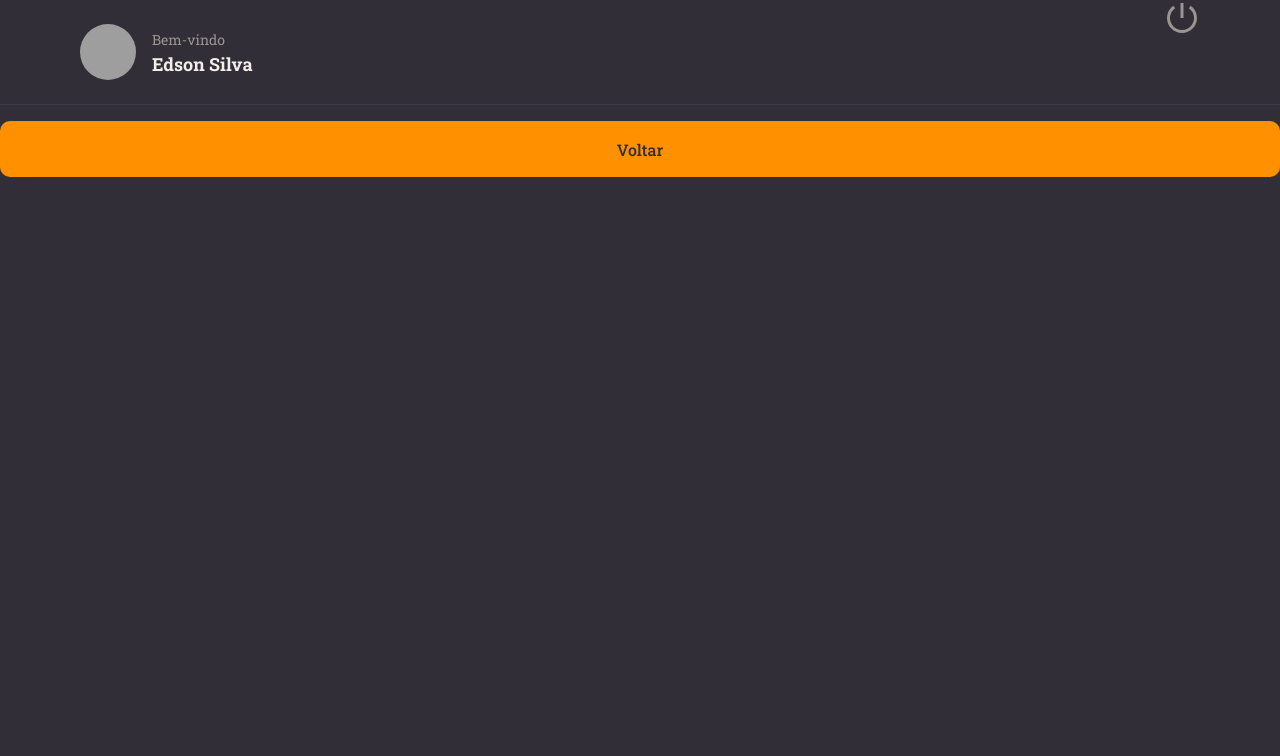
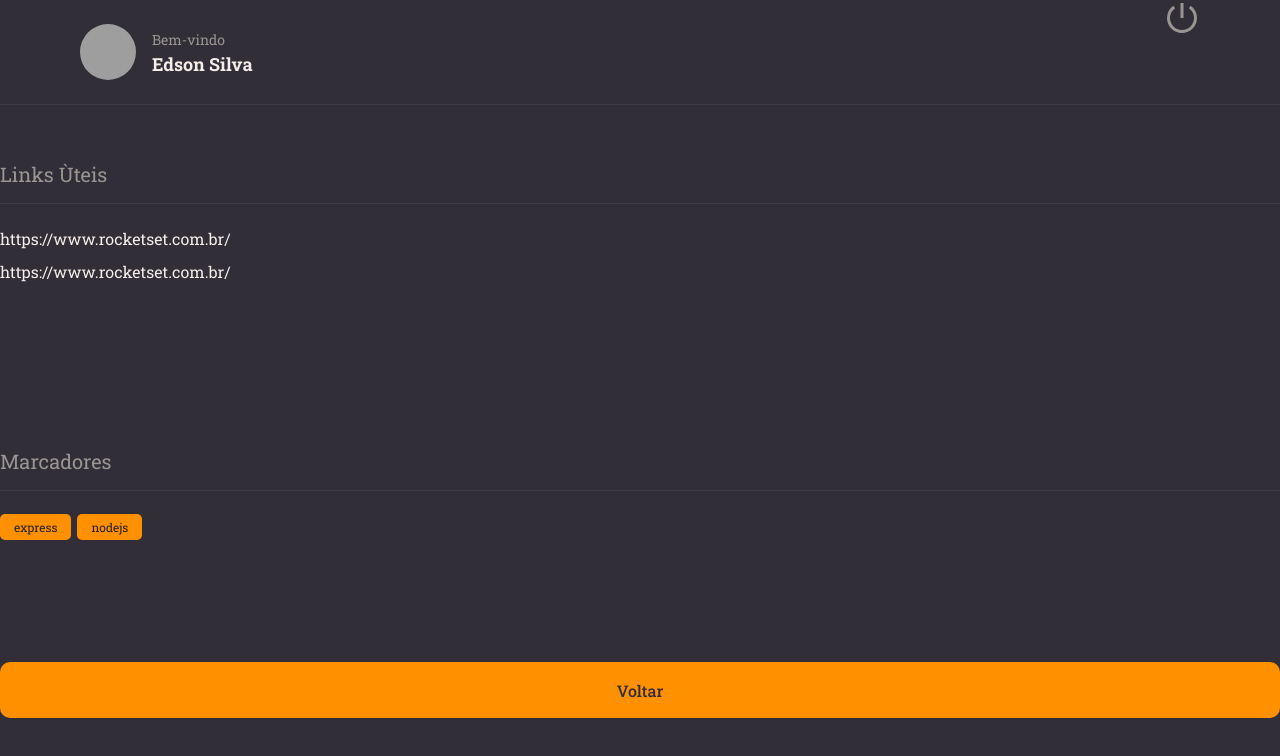
Before and after one commit to edson670/react-rocketnotes, a React (Vite) app: page / in a window 1280 px wide. Shown: the top 756 px of the page. Built offline with nearby package versions, Linux system fonts and the light colour scheme; grey boxes are pictures that could not be loaded.

Commit message:
criando links e componetes de butões

```diff
--- /dev/null
+++ b/src/components/Section/index.jsx
@@ -0,0 +1,10 @@
+import { Container } from "./styles"
+
+export function Section({ title, children }){
+    return (
+        <Container>
+            <h2>{title}</h2>
+            {children}
+        </Container>
+    )
+}
--- /dev/null
+++ b/src/components/Section/styles.js
@@ -0,0 +1,19 @@
+import styled from 'styled-components'
+
+export const Container = styled.section`
+
+    margin: 56px 0 28px;
+
+    >h2 {
+        border-bottom-width: 1px;
+        border-bottom-style: solid;
+        border-bottom-color: ${({ theme }) => theme.COLORS.BACKGROUND_700 } ;
+
+        padding-bottom: 16px ;
+        margin-bottom: 24px;
+
+        color: ${({ theme }) => theme.COLORS.GRAY_100 } ;
+        font-size: 20px;
+        font-weight: 400;
+    }
+`
--- /dev/null
+++ b/src/components/Tag/index.jsx
@@ -0,0 +1,9 @@
+import { Container } from './styles'
+
+export function Tag({ title }){
+    return(
+        <Container>
+            {title}
+        </Container>
+    )
+}
--- /dev/null
+++ b/src/components/Tag/styles.js
@@ -0,0 +1,13 @@
+import styled from 'styled-components'
+
+export const Container = styled.span`
+
+    font-size: 12px;
+    padding: 5px 14px;
+    border-radius: 5px;
+    margin-right: 6px;
+    color: ${({ theme }) => theme.COLORS.BACKGROUND_900};
+    background-color: ${({ theme }) => theme.COLORS.ORANGE};
+
+
+`
--- a/src/pages/Details/index.jsx
+++ b/src/pages/Details/index.jsx
@@ -1,7 +1,11 @@
-import { Container } from './styles'
+import { Container, Links } from './styles'
 
 import { Header } from '../../components/Header'
 import { Button } from '../../components/Button'
+import { Section } from '../../components/Section'
+import { Tag } from '../../components/Tag'
+
+
 
 
 export function Details(){
@@ -10,6 +14,21 @@
     <Container>
       <Header/>
 
+      <Section title="Links Ùteis">
+        <Links>
+          <li> <a href="#">https://www.rocketset.com.br/</a> </li>
+          <li> <a href="#">https://www.rocketset.com.br/</a> </li>
+
+        </Links>
+      </Section>
+
+      <Section title="Marcadores">
+
+        <Tag title="express" />
+        <Tag title="nodejs" />
+
+      </Section>
+
       <Button title="Voltar"/>
 
     </Container>
--- a/src/pages/Details/styles.js
+++ b/src/pages/Details/styles.js
@@ -12,3 +12,17 @@
     ;
 
 `
+
+export const Links = styled.ul`
+    list-style: none;
+
+    > li{
+        margin-top: 12px;
+
+        a {
+        color: ${({ theme }) => theme.COLORS.WHITE}
+        }
+    }
+
+
+`
```
